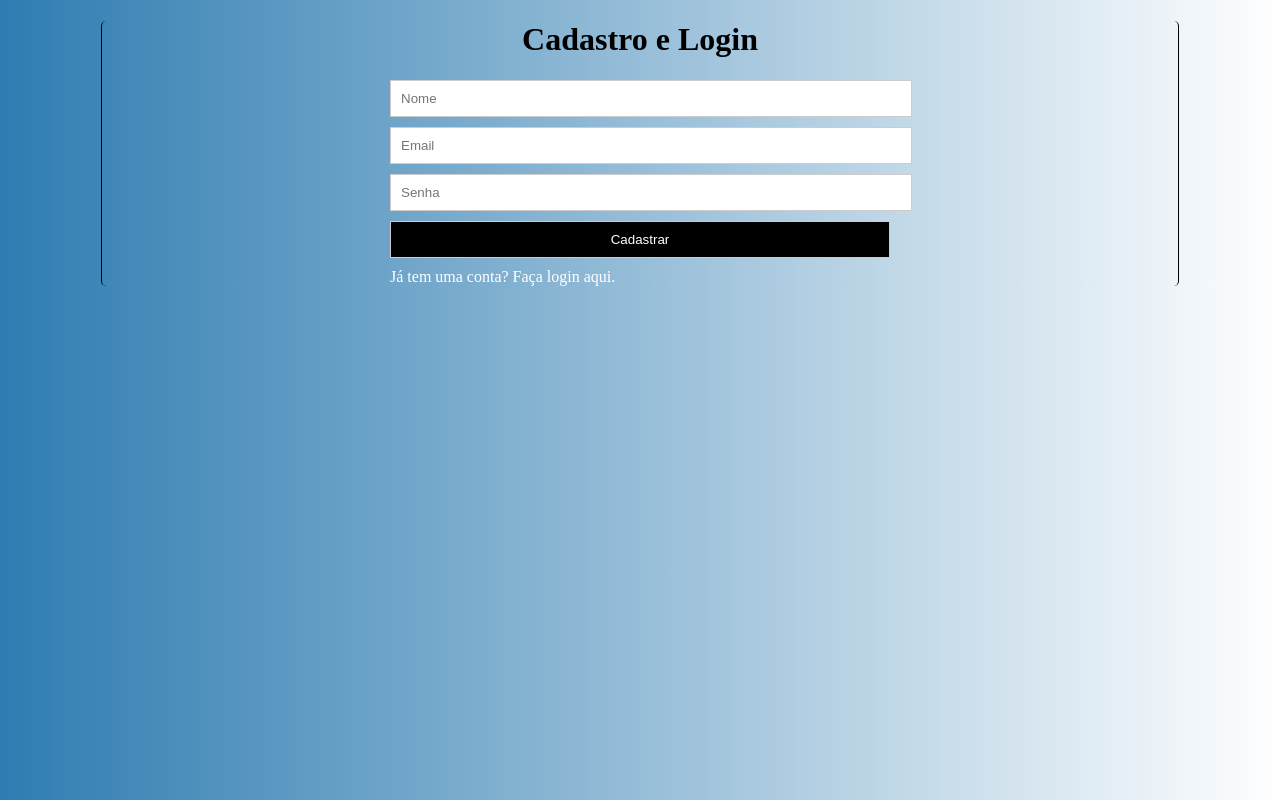
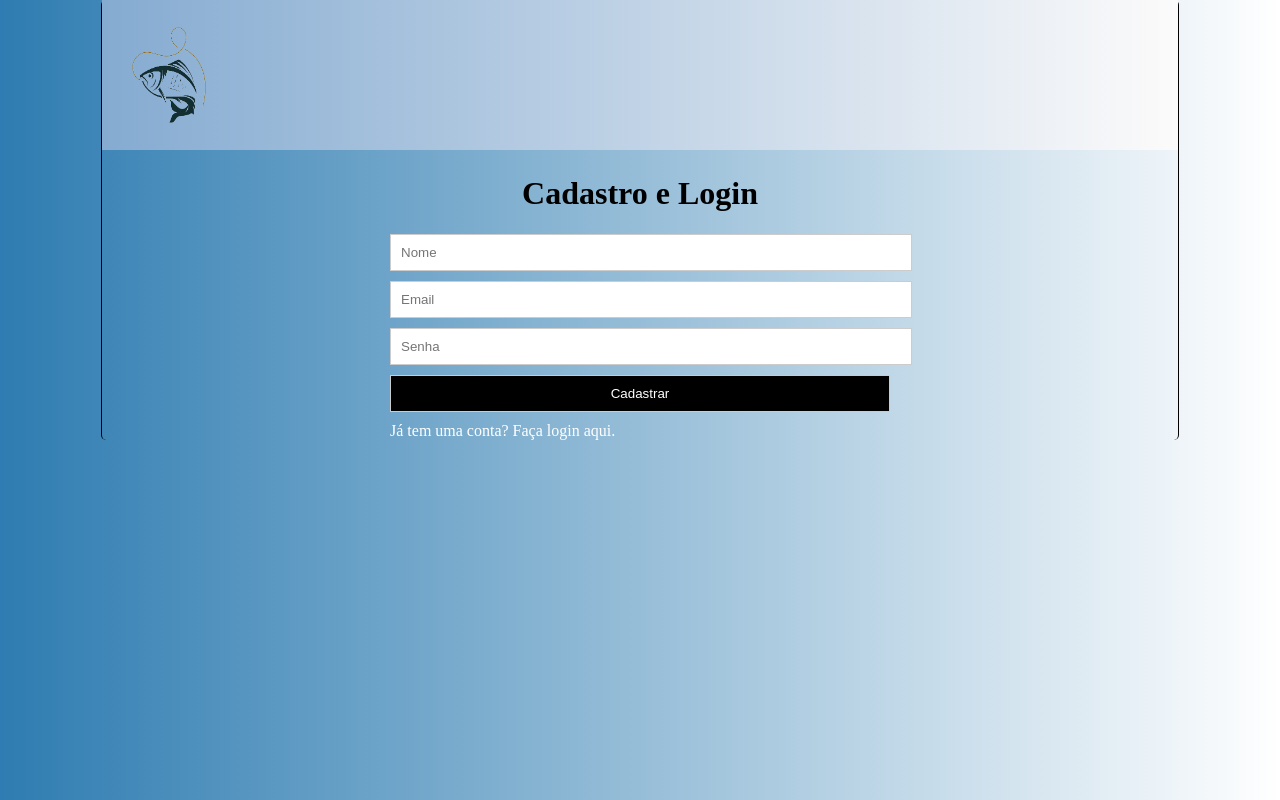
Before and after one commit to Guimer2000/lojapesca, a plain HTML site: page cadastroelogin.html in a window 1280 px wide. Drawn offline with Linux system fonts and the light colour scheme.

Commit message:
Update cadastroelogin.html

```diff
--- a/cadastroelogin.html
+++ b/cadastroelogin.html
@@ -7,6 +7,11 @@
     <link rel="stylesheet" href="estilo.css">
 </head>
 <body class="login">
+  <div class="col12 topo">
+    <div class="topo1 col3">
+      <a href="http://127.0.0.1:5500/pagina1.html"><img src="logo-removebg-preview.png"  alt="logo"></a>
+    </div>
+  </div>
     <div class="container">
         <h1>Cadastro e Login</h1>
         <form action="submit.php" method="post">
```
